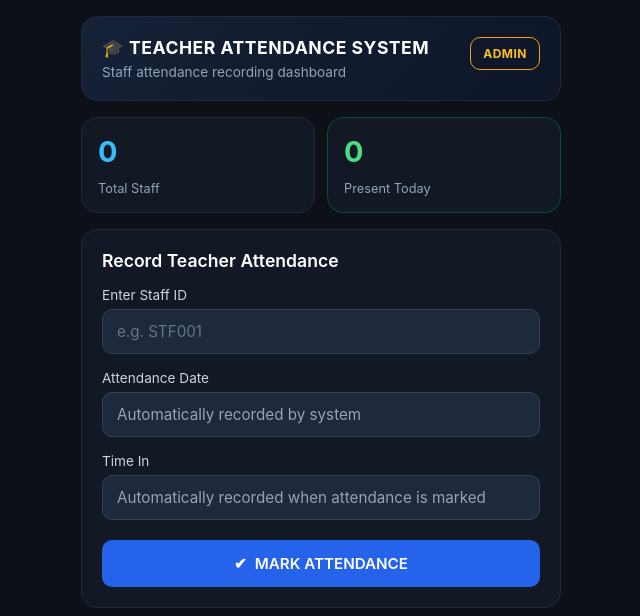
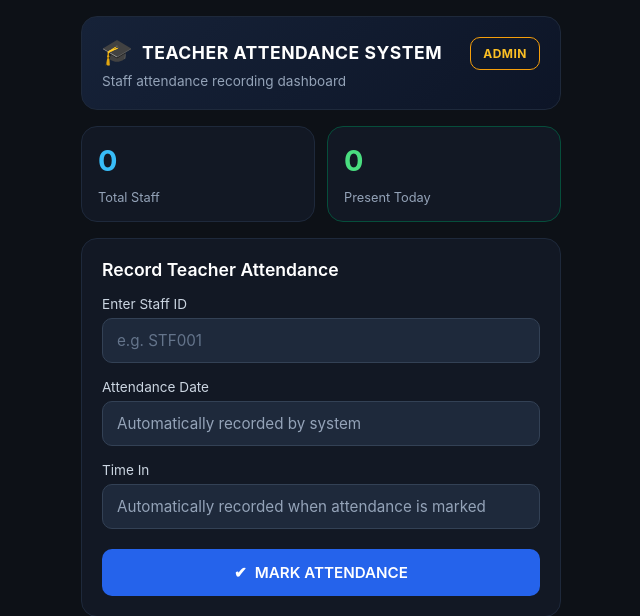
Before and after one commit to Scameodev/staff-attendance-system, a PHP site: page / in a window 1280 px wide. Shown: the top 616 px of the page, without its empty margins (319-959 px from the left). Run offline with PHP 8.4, Linux system fonts and the light colour scheme; data that the repository does not hold is empty.

Commit message:
Add graduation cap icon to dashboard header

```diff
--- a/index.html
+++ b/index.html
@@ -10,7 +10,8 @@
     <div class="dashboard-container">
       <div class="header-card">
         <div class="header-copy">
-          <div class="header-title">🎓 TEACHER ATTENDANCE SYSTEM</div>
+          <div class="header-title">
+            <img src="img/graduation-cap-svgrepo-com.svg" alt="" id="img"> TEACHER ATTENDANCE SYSTEM</div>
           <div class="header-subtitle">Staff attendance recording dashboard</div>
         </div>
         <button type="button" id="adminBtn" class="admin-btn">ADMIN</button>
--- a/style.css
+++ b/style.css
@@ -48,6 +48,10 @@ body {
 .header-subtitle {
   font-size: 0.85rem;
   color: #94a3b8;
+}
+#img {
+  width: 30px;
+  height: 30px;
 }
 
 .admin-btn {
```
Also changed, not shown: img/graduation-cap-svgrepo-com.svg (added).
